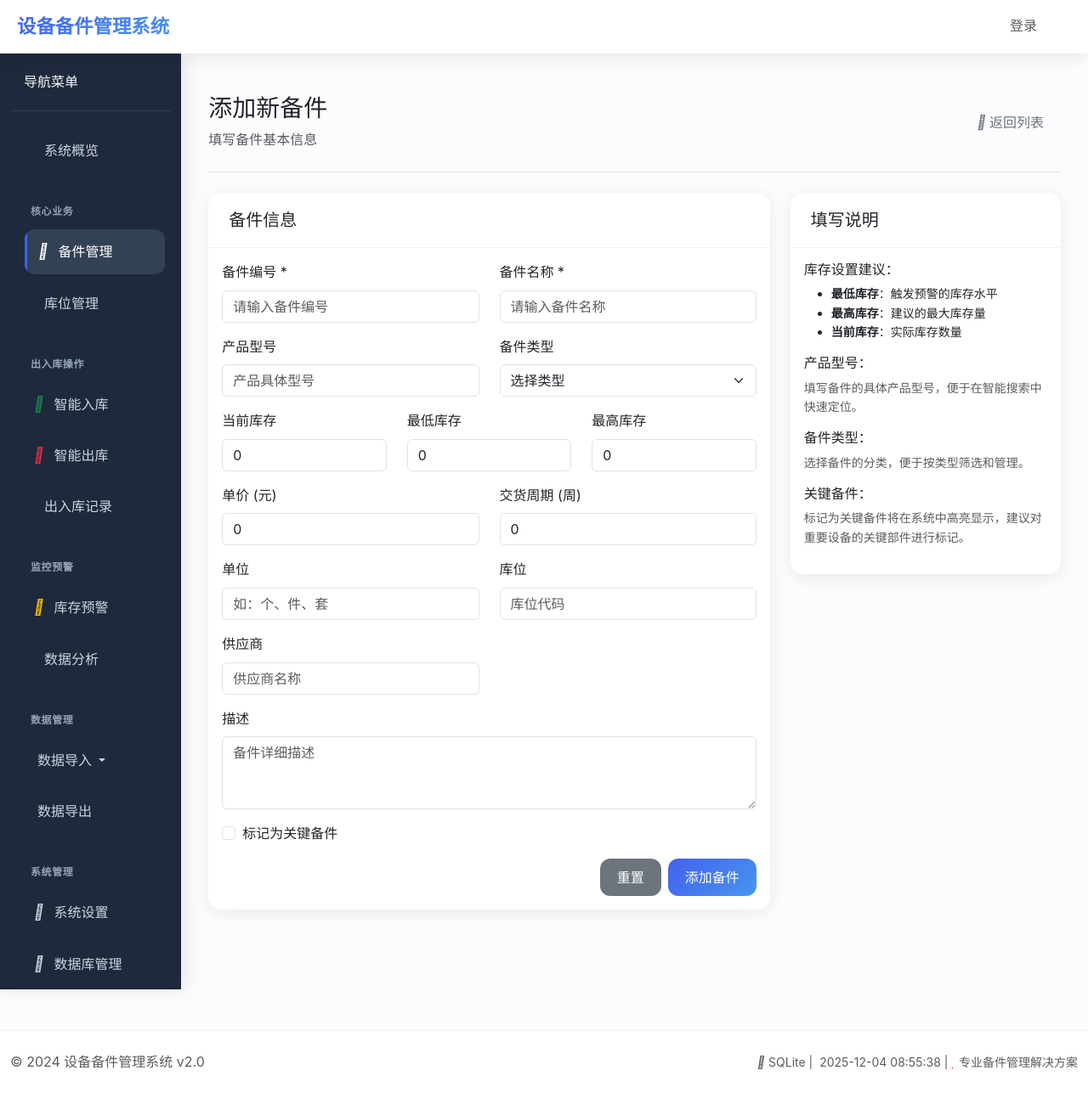
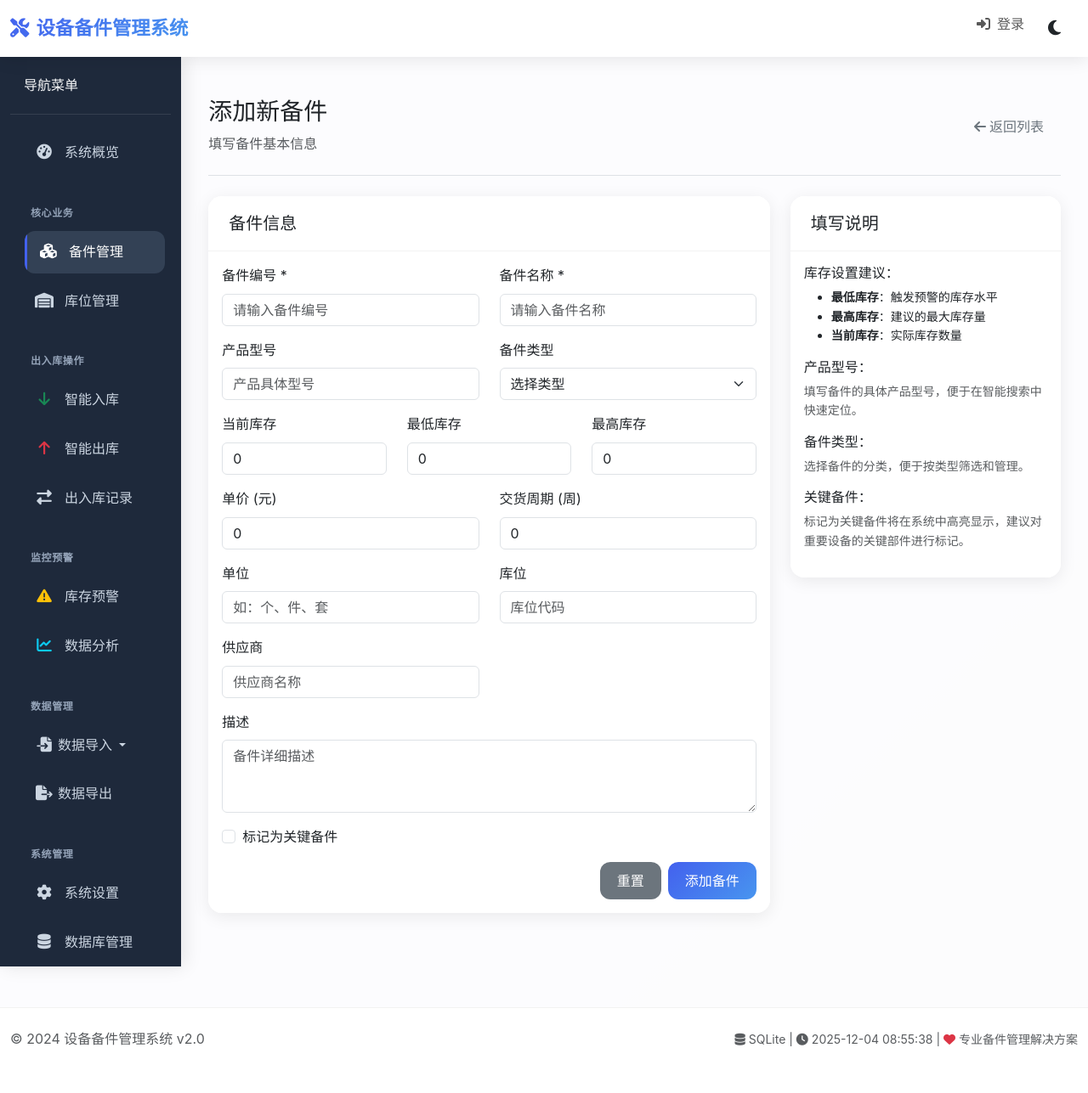
Before and after one commit to zzmfly4000/spare_parts, a Flask app: page /part/add in a window 1280 px wide. Shown: the whole page at 85% size. After the commit the page ends 1232 px from the top, so only its background shows below. Run offline with Flask 3, Linux system fonts and the light colour scheme; some libraries are stand-ins or nearby versions.

Commit message:
第二阶段： 第七步：图标显示问题。

```diff
--- a/templates/base.html
+++ b/templates/base.html
@@ -8,11 +8,11 @@
     <!-- Bootstrap 5 CSS (本地版本) -->
     <link href="{{ url_for('static', filename='css/bootstrap.min.css') }}" rel="stylesheet">
 
-    <!-- Bootstrap Icons (本地版本) -->
-    <link href="{{ url_for('static', filename='css/bootstrap-icons.css') }}" rel="stylesheet">
+    <!-- Bootstrap Icons (CDN 版本) -->
+    <link href="https://cdn.jsdelivr.net/npm/bootstrap-icons@1.11.0/font/bootstrap-icons.css" rel="stylesheet">
 
-    <!-- Font Awesome (本地版本) -->
-    <link href="{{ url_for('static', filename='css/font-awesome.min.css') }}" rel="stylesheet">
+    <!-- Font Awesome (CDN 版本) -->
+    <link href="https://cdnjs.cloudflare.com/ajax/libs/font-awesome/6.4.0/css/all.min.css" rel="stylesheet">
 
     <!-- Google Fonts Inter (使用本地回退) -->
     <link rel="stylesheet" href="{{ url_for('static', filename='css/inter-font.css') }}">
```
Also changed, not shown: spare_parts.db.
